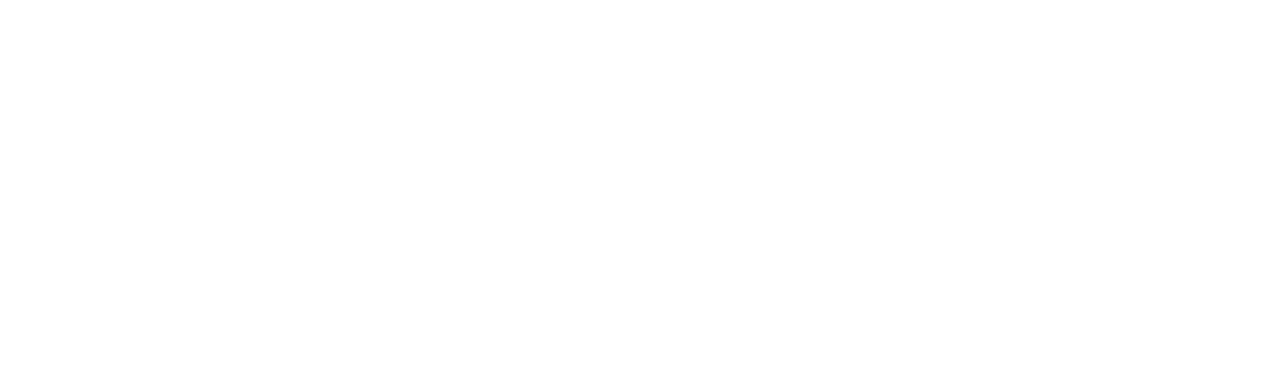
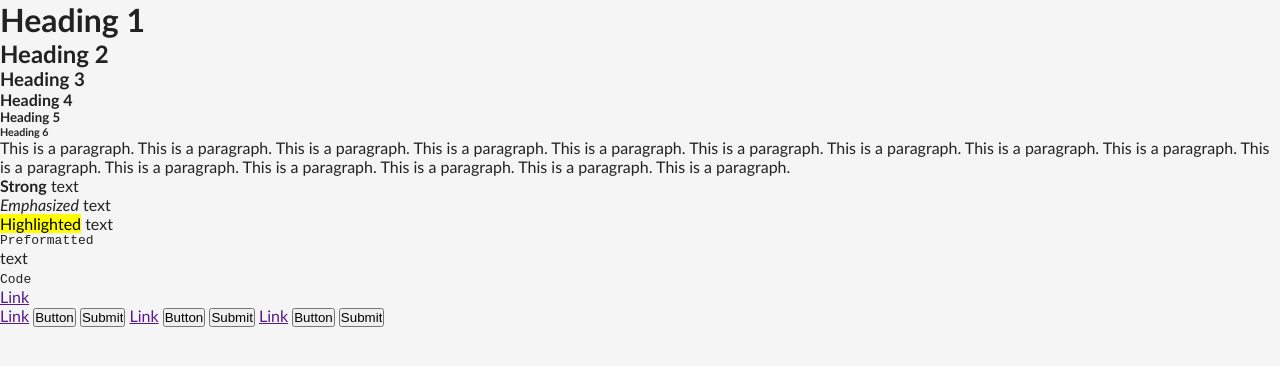
Before and after one commit to OsirisX3R0/scarab-ui, a plain HTML site: page index.html in a window 1280 px wide. Drawn offline with Linux system fonts and the light colour scheme.

```diff
--- a/index.html
+++ b/index.html
@@ -5,8 +5,34 @@
     <meta name="viewport" content="width=device-width, initial-scale=1.0">
     <meta http-equiv="X-UA-Compatible" content="ie=edge">
     <title>Document</title>
+    <link rel="stylesheet" href="/scarab/scarab.css">
 </head>
 <body>
+    <h1>Heading 1</h1>
+    <h2>Heading 2</h2>
+    <h3>Heading 3</h3>
+    <h4>Heading 4</h4>
+    <h5>Heading 5</h5>
+    <h6>Heading 6</h6>
 
+    <p>This is a paragraph. This is a paragraph. This is a paragraph. This is a paragraph. This is a paragraph. This is a paragraph. This is a paragraph. This is a paragraph. This is a paragraph. This is a paragraph. This is a paragraph. This is a paragraph. This is a paragraph. This is a paragraph. This is a paragraph.</p>
+
+    <p><strong>Strong</strong> text</p>
+    <p><em>Emphasized</em> text</p>
+    <p><mark>Highlighted</mark> text</p>
+    <p><pre>Preformatted</pre> text</p>
+    <p><code>Code</code></p>
+    <p><a href="">Link</a></p>
+
+    <a href="">Link</a>
+    <button>Button</button>
+    <input type="button" value="Submit" />
+
+    <a href="">Link</a>
+    <button>Button</button>
+    <input type="button" value="Submit" />
+    <a href="">Link</a>
+    <button>Button</button>
+    <input type="button" value="Submit" />
 </body>
 </html>
--- /dev/null
+++ b/scarab/default.sass
@@ -0,0 +1,6 @@
+body
+    background-color: #f5f5f5
+    color:#222
+    font-family: 'Trebuchet MS', 'Lucida Sans Unicode', 'Lucida Grande', 'Lucida Sans'
+    font-size: 13px
+    font-weight: 400
--- a/style/default.sass
+++ /dev/null
@@ -1,3 +0,0 @@
-body
-    background-color: #f5f5f5
-    color:#222
```
Also changed, not shown: scarab/reset.sass (renamed from style/reset.sass), scarab/scarab.css, scarab/scarab.sass (renamed from style/scarab.sass), style/default.css (deleted), style/reset.css (deleted), 4 other files.
